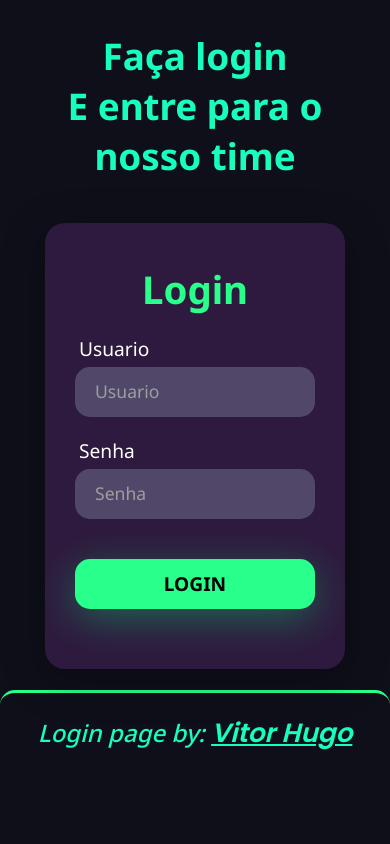
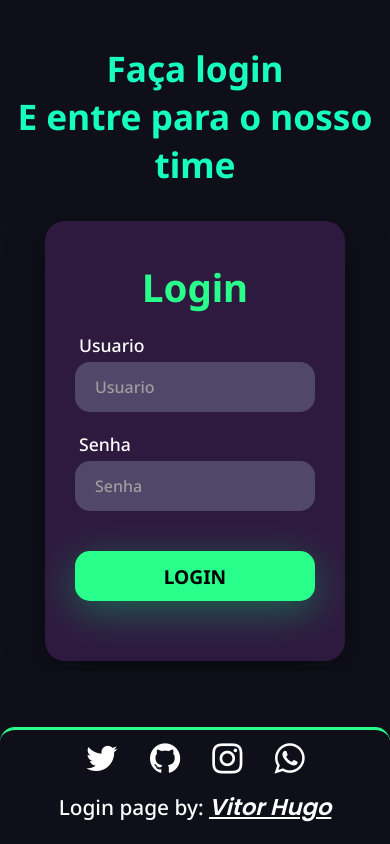
Before and after one commit to 888888b/Login-page, a plain HTML site: page index.html in a window 390 px wide. Drawn offline with Linux system fonts and the light colour scheme.

Commit message:
responsividade

```diff
--- a/index.html
+++ b/index.html
@@ -6,11 +6,14 @@
   <meta name="viewport" content="width=device-width">
   <title>Login-page</title>
   <link href="style.css" rel="stylesheet" type="text/css" />
+  <link rel="stylesheet" href="https://cdnjs.cloudflare.com/ajax/libs/font-awesome/4.7.0/css/font-awesome.min.css">
 </head>
 
 <body>
 
   <main>
+
+    <div class="container">
       <article>
         <h1>Faça login</h1>
         <h1>E entre para o nosso time</h1>
@@ -29,10 +32,25 @@
           </div>
         </form>
       </aside>
+    </div>
+
+    <footer>
+
+        <div id="div-footer">
+
+          <nav>
+            <a href="#"><i class="fa fa-twitter"></i></a>
+            <a href="#"><i class="fa fa-github"></i></a>
+            <a href="#"><i class="fa fa-instagram"></i></a>
+            <a href="#"><i class="fa fa-whatsapp"></i></a>
+          </nav>
+
+          <p>Login page by: <span>Vitor Hugo</span></p>
+        </div>
+
+      </footer>
+
   </main>
-  <footer>
-    <p>Login page by: <span>Vitor Hugo</span></p>
-  </footer>
 
   <script src="script.js"></script>
 </body>
--- a/style.css
+++ b/style.css
@@ -11,17 +11,27 @@ html {
 }
 
 body{
+  height: 100vh;
   background-color: #0f0f1a;
-  height: 100vh;
 }
 
 main{
+  width: 100%;
+  height: 100vh;
+  display: flex;
+  justify-content: space-between;
+  flex-direction: column;
+  background-color: #0f0f1a;
+}
+
+.container{
   width: 100vw;
-  height: 100vh;
   background-color: #0f0f1a;
   display: flex;
   justify-content: center;
   align-items: center;
+  overflow: hidden;
+  padding: 10px 0px;
 }
 
 article{
@@ -32,7 +42,7 @@ article{
   justify-content: center;
   align-items: center;
   flex-direction: column;
-  padding: 0px 10px;
+  padding: 40px 10px 0px 10px;
 }
 
 article > h1{
@@ -48,7 +58,6 @@ article > img{
 aside{
   width: 50%;
   max-width: 600px;
-  height: 100%;
   display: flex;
 }
 
@@ -120,29 +129,47 @@ input::placeholder{
 
 footer{
   width: 100%;
-  background-color: #0F0F1A;
   border-top: 3px solid #29FF8B;
   border-top-left-radius: 15px;
   border-top-right-radius: 15px;
-  padding: 20px 0px;
+  display: flex;
+  justify-content: center;
 }
 
-footer > p{
+#div-footer{
+  width: 100%;
+  display: flex;
+  flex-direction: row-reverse;
+  justify-content: space-between;
+  align-items: center;
+  padding: 20px 70px;
+}
+
+nav{
+  display: flex;
+  align-items: center;
+  gap: 2rem;
+}
+
+nav > a{
+  color: white;
+  font-size: 2.2em;
+}
+
+#div-footer > p{
   text-align: center;
-  color: #17FFBF;
-  font: italic 500 2em "Noto Sans", sans-serif;
+  color: white;
+  font: 500 1.8em "Noto Sans", sans-serif;
 }
 
 span{
   text-decoration: underline;
-  font: italic 600 1em "Poppins", sans-serif;
+  font: italic 600 .9em "Poppins", sans-serif;
 }
 
 @media(max-width: 1000px) {
-  main{
+  .container{
     width: 100%;
-    min-height: 680px;
-    height: 80vh;
     flex-direction: column;
   }
 
@@ -173,14 +200,6 @@ span{
     max-width: 450px;
   }
 
-  footer{
-    width: 100%;
-    display: flex;
-    margin-top: 10px;
-    justify-content: center;
-    align-items: center;
-  }
-
   footer > p{
     font: italic 500 1.5em "Noto Sans", sans-serif;
   }
@@ -189,3 +208,47 @@ span{
     font: italic 600 1.1em "Poppins", sans-serif;
     text-decoration: underline;
   }
+}
+
+@media screen and (max-width: 600px) {
+
+  body{
+    height: 90vh;
+    position: relative;
+  }
+
+  article{
+    padding: 0px 10px;
+  }
+
+  article > h1{
+    font-size: 2.2em;
+  }
+
+  label{
+    font-size: 1.1em;
+    font-weight: 500;
+  }
+
+  input::placeholder{
+    font-size: 1em;
+    font-weight: 500;
+  }
+
+  footer{
+    margin-top: 20px;
+  }
+
+  #div-footer{
+    display: flex;
+    flex-direction: column;
+    row-gap: .6rem;
+    padding: 10px 0px;
+    justify-content: center;
+  }
+
+  #div-footer > p{
+    font-size: 1.3em;
+    margin-bottom: 10px;
+  }
+}
```
Lines whose indentation alone changed are shown as unchanged.
